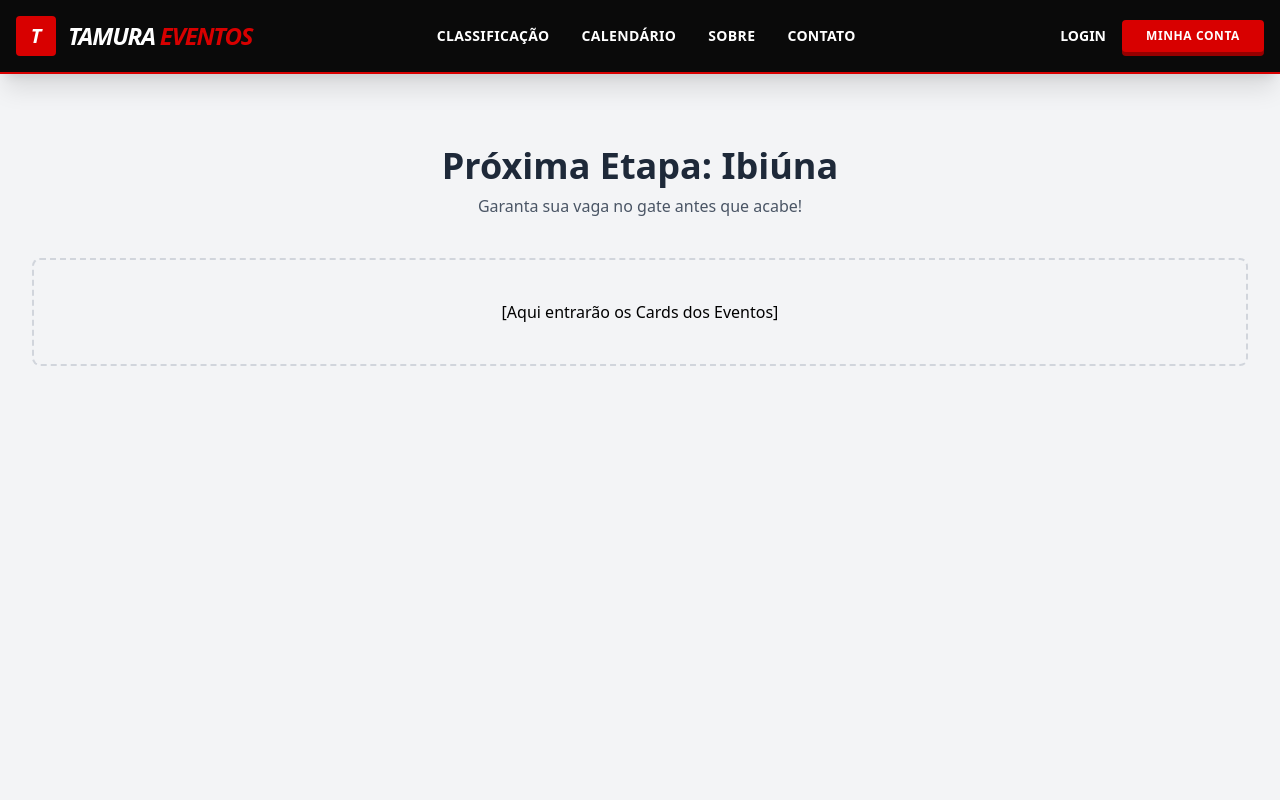
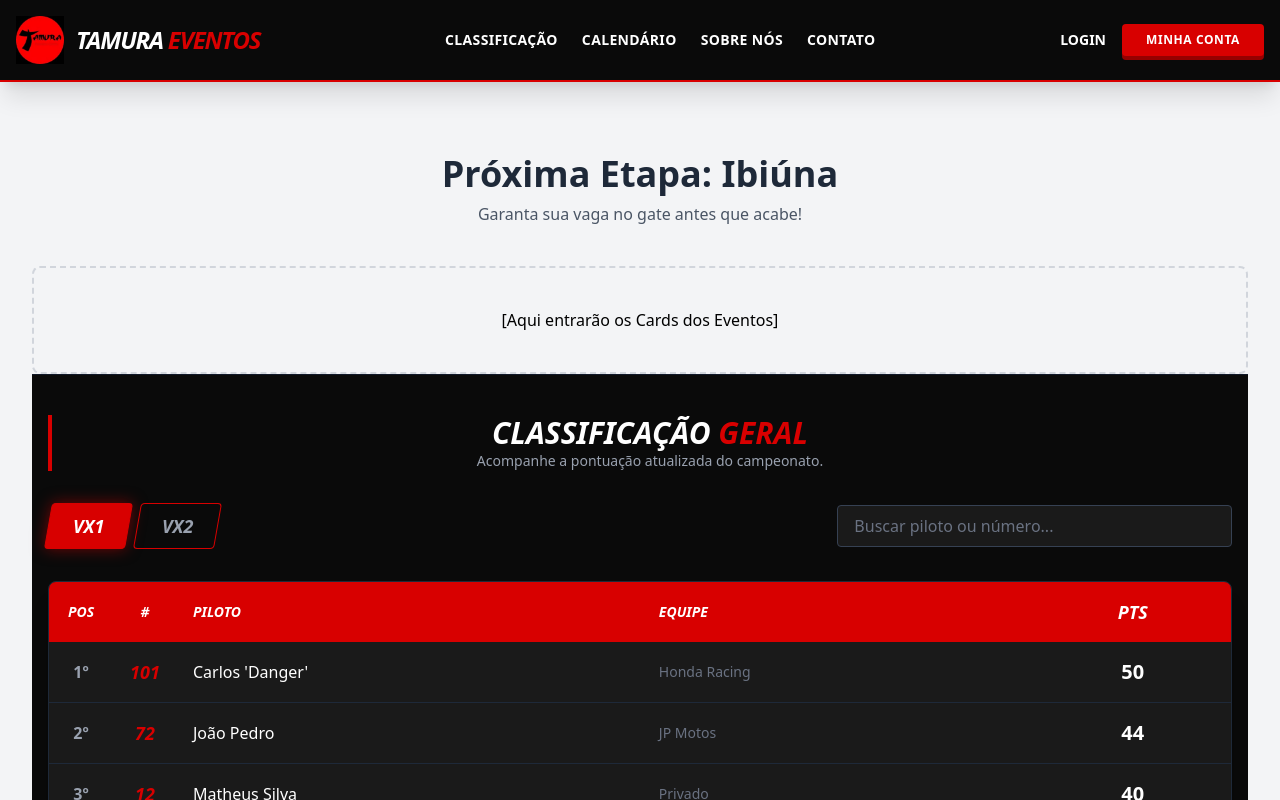
Before and after one commit to Kazo-Kanojo/TamuraEEvents, a React app in the folder frontend/: page / in a window 1280 px wide. Shown: the top 800 px of the page. Built offline with nearby package versions, Linux system fonts and the light colour scheme; the HTML template or start-up script is replaced by a standard one.

Commit message:
Criando a parte da classificação

```diff
--- a/frontend/src/App.jsx
+++ b/frontend/src/App.jsx
@@ -1,5 +1,5 @@
 import Navbar from "./components/Navbar";
-
+import Standings from "./components/Standings.jsx";
 function App() {
   return (
     <div className="min-h-screen bg-gray-100">
@@ -19,6 +19,7 @@ function App() {
         <div className="mt-10 border-2 border-dashed border-gray-300 p-10 rounded-lg">
           [Aqui entrarão os Cards dos Eventos]
         </div>
+        <Standings></Standings>
       </main>
     </div>
   )
--- a/frontend/src/components/Navbar.jsx
+++ b/frontend/src/components/Navbar.jsx
@@ -1,25 +1,33 @@
 import { useState } from "react";
+// Certifique-se que o import da imagem está correto conforme você arrumou
+import logoTamura from '../assets/logoTamura.jpg';
 
 const Navbar = () => {
-  const [isOpen, setIsOpen] = useState(false);
-
   return (
     <nav className="bg-[#0a0a0a] text-white shadow-xl border-b-2 border-[#D80000]">
-      <div className="container mx-auto px-4 py-4 flex justify-between items-center">
+      {/* Adicionei 'gap-4' para garantir espaçamento mínimo entre os blocos */}
+      <div className="container mx-auto px-4 py-4 flex justify-between items-center gap-4">
 
         {/* --- LOGO --- */}
-        <div className="flex items-center gap-3 group cursor-pointer mr-3">
-          <div className="w-10 h-10 bg-[#D80000] rounded flex items-center justify-center transform group-hover:skew-x-[-10deg] transition duration-300">
-            <span className="font-black text-xl italic text-white">T</span>
-          </div>
-          <h1 className="text-2xl font-black italic tracking-tighter uppercase">
+        <div className="flex items-center gap-3 group cursor-pointer flex-shrink-0">
+          <img
+            src={logoTamura}
+            alt="Tamura Eventos Logo"
+            className="h-12 w-auto object-contain hover:scale-105 transition duration-300"
+          />
+
+          {/* CORREÇÃO AQUI: 'hidden lg:block'
+              Significa: Esconda este texto em telas médias/pequenas.
+              Mostre apenas em telas Grandes (lg).
+              Assim ele não empurra o menu. */}
+          <h1 className="text-2xl font-black italic tracking-tighter uppercase hidden lg:block">
             Tamura <span className="text-[#D80000]">Eventos</span>
           </h1>
         </div>
 
         {/* --- LINKS (Desktop) --- */}
-        {/* Atualizado para: Classificação, Calendário, Sobre Nós, Contato */}
-        <ul className="hidden md:flex gap-8 font-bold text-sm tracking-wide uppercase">
+        {/* Mudei gap-8 para gap-6 para ganhar espaço e adicionei 'whitespace-nowrap' para o texto não quebrar */}
+        <ul className="hidden md:flex gap-6 font-bold text-sm tracking-wide uppercase whitespace-nowrap">
           <li className="hover:text-[#D80000] cursor-pointer transition-colors duration-200">
             Classificação
           </li>
@@ -27,7 +35,7 @@ const Navbar = () => {
             Calendário
           </li>
           <li className="hover:text-[#D80000] cursor-pointer transition-colors duration-200">
-            Sobre
+            Sobre Nós
           </li>
           <li className="hover:text-[#D80000] cursor-pointer transition-colors duration-200">
             Contato
@@ -35,7 +43,8 @@ const Navbar = () => {
         </ul>
 
         {/* --- BOTÕES --- */}
-        <div className="flex items-center gap-4 ml-8">
+        {/* 'flex-shrink-0' impede que os botões sejam esmagados */}
+        <div className="flex items-center gap-4 flex-shrink-0">
           <button className="hidden md:block font-bold text-sm hover:text-[#D80000] transition">
             LOGIN
           </button>
--- /dev/null
+++ b/frontend/src/components/Standings.jsx
@@ -0,0 +1,124 @@
+import { useState } from "react";
+
+const Standings = () => {
+  // 1. Estado para controlar qual categoria está na tela
+  const [activeCategory, setActiveCategory] = useState("VX1");
+
+  // 2. Estado para o termo de pesquisa
+  const [searchTerm, setSearchTerm] = useState("");
+
+  // Dados Mockados (Falsos) para teste
+  const data = {
+    VX1: [
+      { pos: 1, name: "Carlos 'Danger'", number: 101, team: "Honda Racing", points: 50 },
+      { pos: 2, name: "João Pedro", number: 72, team: "JP Motos", points: 44 },
+      { pos: 3, name: "Matheus Silva", number: 12, team: "Privado", points: 40 },
+      { pos: 4, name: "Lucas Rocha", number: 99, team: "Rocha MX", points: 36 },
+      { pos: 5, name: "Felipe Zanol", number: 33, team: "KTM Brasil", points: 32 },
+    ],
+    VX2: [
+      { pos: 1, name: "Enzo R.", number: 4, team: "Tamura Team", points: 47 },
+      { pos: 2, name: "Bruno C.", number: 22, team: "Yamaha", points: 45 },
+      { pos: 3, name: "Gabriel Souza", number: 10, team: "Gabi Racing", points: 38 },
+      { pos: 4, name: "Rafael M.", number: 88, team: "Fox Racing", points: 30 },
+    ]
+  };
+
+  // Lógica de Filtro (Pesquisa)
+  const filteredPilots = data[activeCategory].filter((pilot) =>
+    pilot.name.toLowerCase().includes(searchTerm.toLowerCase()) ||
+    pilot.number.toString().includes(searchTerm)
+  );
+
+  return (
+    <section className="bg-[#0a0a0a] py-10 text-white border-t border-gray-900">
+      <div className="container mx-auto px-4">
+
+        {/* Cabeçalho da Seção */}
+        <div className="mb-8 border-l-4 border-[#D80000] pl-4">
+          <h2 className="text-3xl font-black italic uppercase">Classificação <span className="text-[#D80000]">Geral</span></h2>
+          <p className="text-gray-400 text-sm">Acompanhe a pontuação atualizada do campeonato.</p>
+        </div>
+
+        {/* Controles: Seleção de Categoria e Pesquisa */}
+        <div className="flex flex-col md:flex-row justify-between items-center gap-4 mb-8">
+
+          {/* Botões das Categorias */}
+          <div className="flex gap-2">
+            {["VX1", "VX2"].map((cat) => (
+              <button
+                key={cat}
+                onClick={() => setActiveCategory(cat)}
+                className={`px-6 py-2 font-bold italic text-lg rounded skew-x-[-10deg] transition-all duration-300 border border-[#D80000]
+                  ${activeCategory === cat
+                    ? "bg-[#D80000] text-white shadow-[0_0_15px_rgba(216,0,0,0.5)]"
+                    : "bg-transparent text-gray-400 hover:text-white hover:border-white"
+                  }`}
+              >
+                <span className="skew-x-[10deg] inline-block">{cat}</span>
+              </button>
+            ))}
+          </div>
+
+          {/* Campo de Pesquisa */}
+          <div className="w-full md:w-1/3 relative">
+            <input
+              type="text"
+              placeholder="Buscar piloto ou número..."
+              value={searchTerm}
+              onChange={(e) => setSearchTerm(e.target.value)}
+              className="w-full bg-[#1a1a1a] border border-gray-700 text-white px-4 py-2 rounded focus:outline-none focus:border-[#D80000] focus:ring-1 focus:ring-[#D80000] transition placeholder-gray-500"
+            />
+          </div>
+        </div>
+
+        {/* Tabela de Resultados */}
+        <div className="bg-[#1a1a1a] rounded-lg overflow-hidden border border-gray-800 shadow-xl">
+          <table className="w-full text-left">
+            <thead className="bg-[#D80000] text-white uppercase text-sm font-black italic">
+              <tr>
+                <th className="p-4 text-center w-16">Pos</th>
+                <th className="p-4 w-16 text-center">#</th>
+                <th className="p-4">Piloto</th>
+                <th className="p-4 hidden md:table-cell">Equipe</th>
+                <th className="p-4 text-center font-bold text-lg">Pts</th>
+              </tr>
+            </thead>
+            <tbody className="divide-y divide-gray-800">
+              {filteredPilots.length > 0 ? (
+                filteredPilots.map((pilot, index) => (
+                  <tr key={index} className="hover:bg-gray-800 transition duration-200 group">
+                    <td className="p-4 text-center font-bold text-gray-400 group-hover:text-white">
+                      {pilot.pos}º
+                    </td>
+                    <td className="p-4 text-center font-bold text-[#D80000] text-lg italic">
+                      {pilot.number}
+                    </td>
+                    <td className="p-4 font-medium">
+                      {pilot.name}
+                    </td>
+                    <td className="p-4 text-gray-500 hidden md:table-cell text-sm">
+                      {pilot.team}
+                    </td>
+                    <td className="p-4 text-center font-black text-xl text-white">
+                      {pilot.points}
+                    </td>
+                  </tr>
+                ))
+              ) : (
+                <tr>
+                  <td colSpan="5" className="p-8 text-center text-gray-500 italic">
+                    Nenhum piloto encontrado.
+                  </td>
+                </tr>
+              )}
+            </tbody>
+          </table>
+        </div>
+
+      </div>
+    </section>
+  );
+};
+
+export default Standings;
```
